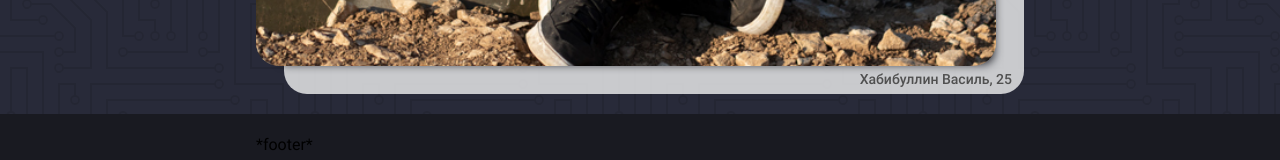
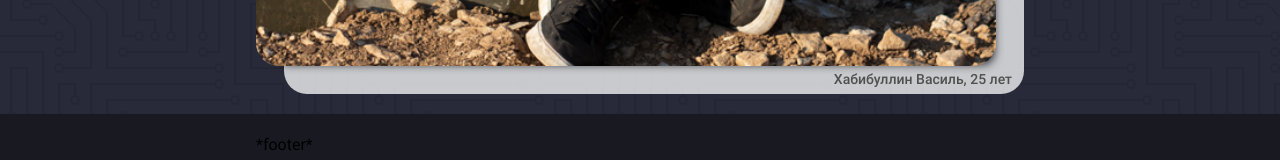
Before and after one commit to GitKhab/gitkhab.com, a Vue app: page / in a window 1280 px wide. Shown: the part 892-1052 px from the top of the page. Built offline with nearby package versions, Linux system fonts and the light colour scheme.

Commit message:
Add pluralizeYear method

```diff
--- a/src/components/Photo.vue
+++ b/src/components/Photo.vue
@@ -7,7 +7,7 @@
       </div>
       <div class="photo__item">
         <div class="photo__image photo__image_back"></div>
-        <div class="photo__caption">{{ personFullName }}, {{ getPersonAge() }}</div>
+        <div class="photo__caption">{{ personFullName }}, {{ getPersonAge() }} {{ pluralizeYear(getPersonAge()) }}</div>
       </div>
     </div>
   </div>
@@ -15,6 +15,7 @@
 
 <script>
   import {getAge} from "@/assets/js/getAge";
+  import {pluralizeNoun} from "@/assets/js/pluralizeNoun";
 
   export default {
     name: "Photo",
@@ -26,7 +27,10 @@
     methods: {
       getPersonAge: function () {
         return getAge(this.$store.state.person.birthday);
-      }
+      },
+      pluralizeYear: function (years) {
+        return pluralizeNoun(years, 'год', 'года', 'лет');
+      },
     }
   }
 </script>
```
